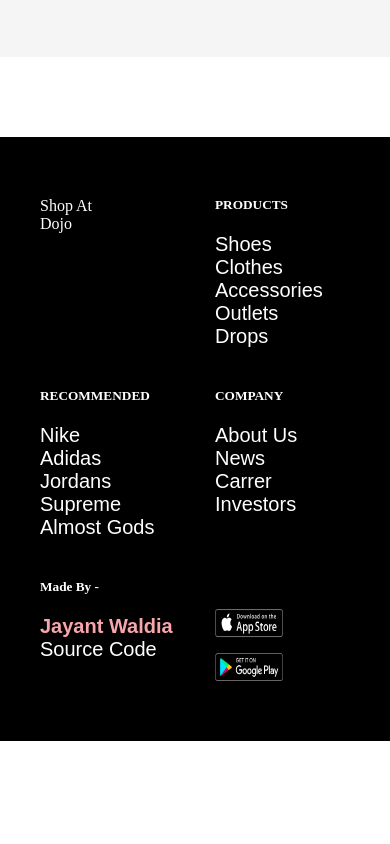
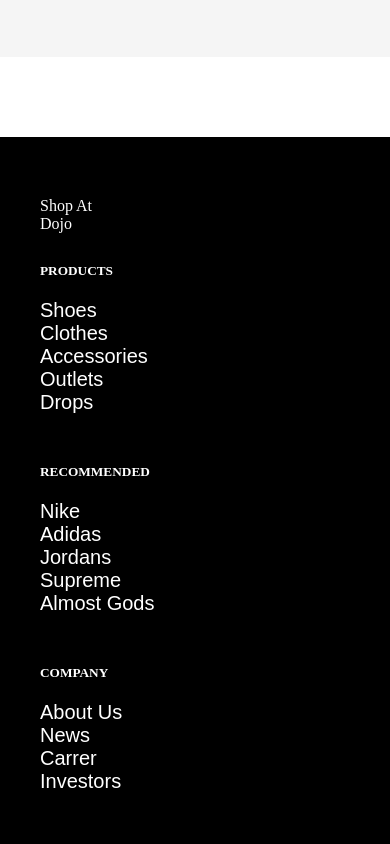
Before and after one commit to jayantwaldia24/Dojo-Shop, a React (Create React App) app: page / in a window 390 px wide. Shown: the part 5100-5944 px from the top of the page. Before the commit the page ends 5841 px from the top, so only its background shows below. Built offline with nearby package versions, Linux system fonts and the light colour scheme; a web font is replaced by a local one.

Commit message:
First Page Completed

```diff
--- a/src/index.css
+++ b/src/index.css
@@ -245,8 +245,7 @@
   color: white;
   padding: 60px 40px;
   font-family: Optivenus;
-  column-gap: 40px;
-  justify-content: space-between;
+  column-gap: 20px;
 }
 
 h5 {
@@ -406,8 +405,8 @@
   }
 
   .footer {
-    grid-template-columns: 1fr 1fr;
-    row-gap: 20px;
+    grid-template-columns: 1fr;
+    row-gap: 30px;
   }
 
   .mobile-app {
```
